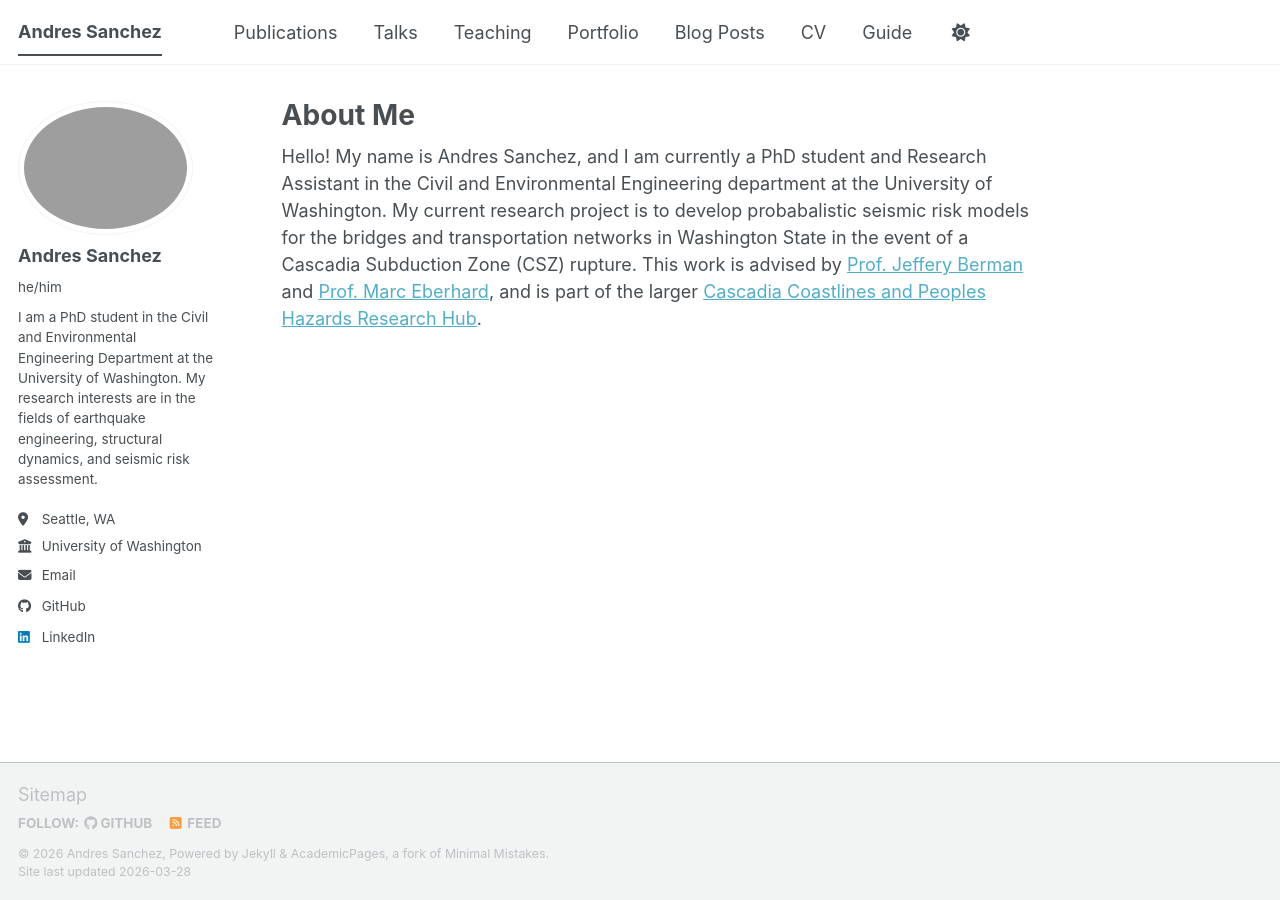
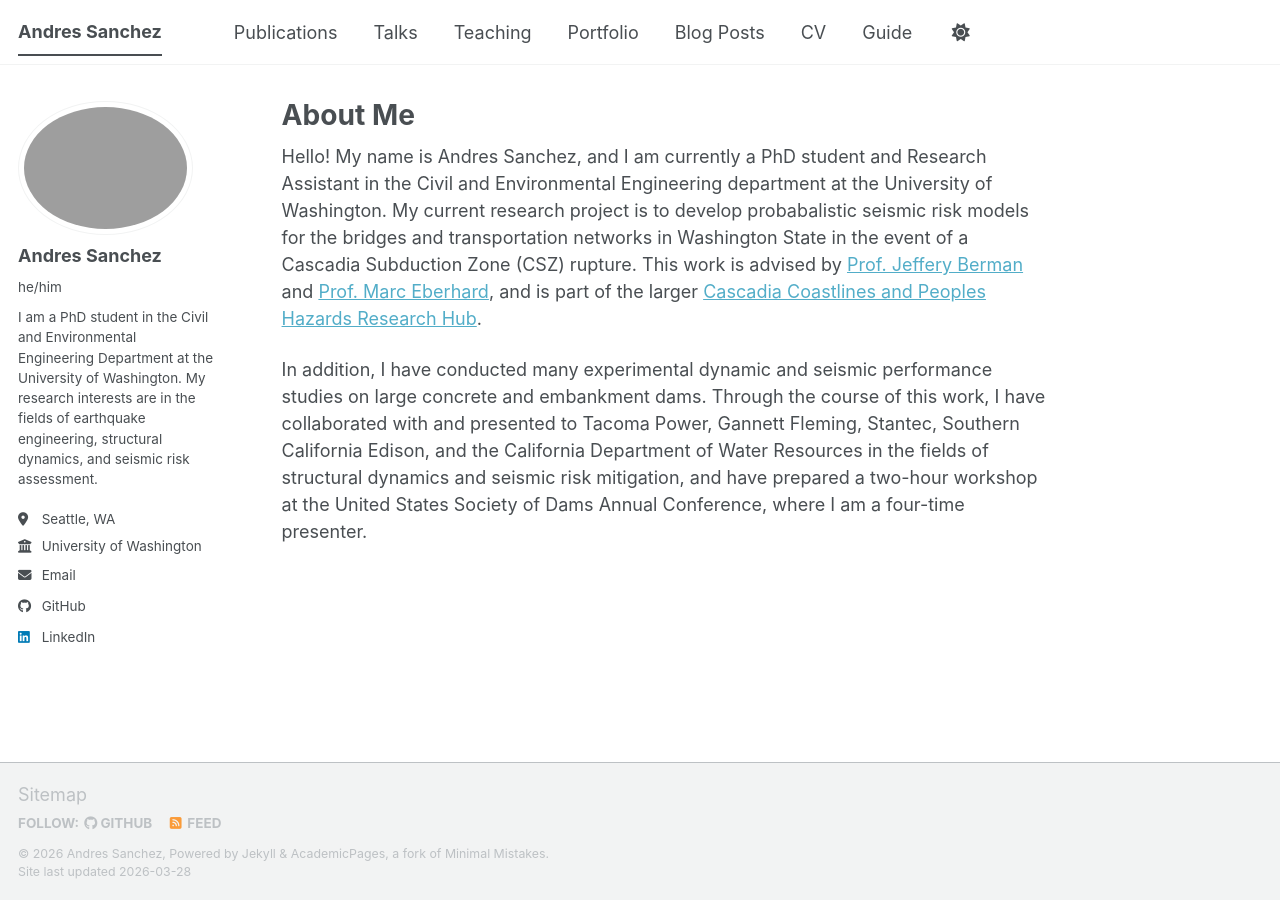
Before and after one commit to ajsanchez15/ajsanchez15.github.io, a Jekyll site: the page built from _pages/about.md, in a window 1280 px wide. Built offline with Jekyll 4.4.1, drawn with Linux system fonts in a browser that asks for light colours; a script bundle is joined from its source files by our own code; library files that are not in the unit come from our copies.

Commit message:
papers and teaching

```diff
--- a/_pages/about.md
+++ b/_pages/about.md
@@ -8,3 +8,5 @@ redirect_from:
 ---
 
 Hello! My name is Andres Sanchez, and I am currently a PhD student and Research Assistant in the Civil and Environmental Engineering department at the University of Washington. My current research project is to develop probabalistic seismic risk models for the bridges and transportation networks in Washington State in the event of a Cascadia Subduction Zone (CSZ) rupture. This work is advised by [Prof. Jeffery Berman](https://www.ce.washington.edu/facultyfinder/jeffrey-w-berman) and [Prof. Marc Eberhard](https://www.ce.washington.edu/facultyfinder/marc-o-eberhard), and is part of the larger [Cascadia Coastlines and Peoples Hazards Research Hub](https://cascadiacopeshub.org/).
+
+In addition, I have conducted many experimental dynamic and seismic performance studies on large concrete and embankment dams. Through the course of this work, I have collaborated with and presented to Tacoma Power, Gannett Fleming, Stantec, Southern California Edison, and the California Department of Water Resources in the fields of structural dynamics and seismic risk mitigation, and have prepared a two-hour workshop at the United States Society of Dams Annual Conference, where I am a four-time presenter.
```
